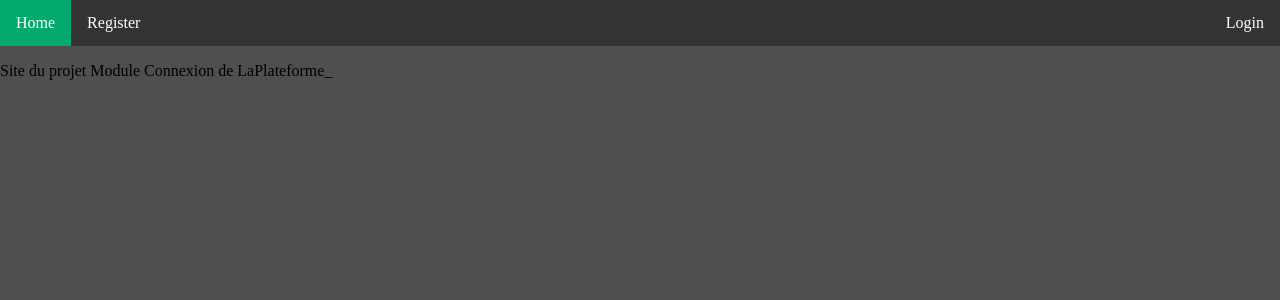
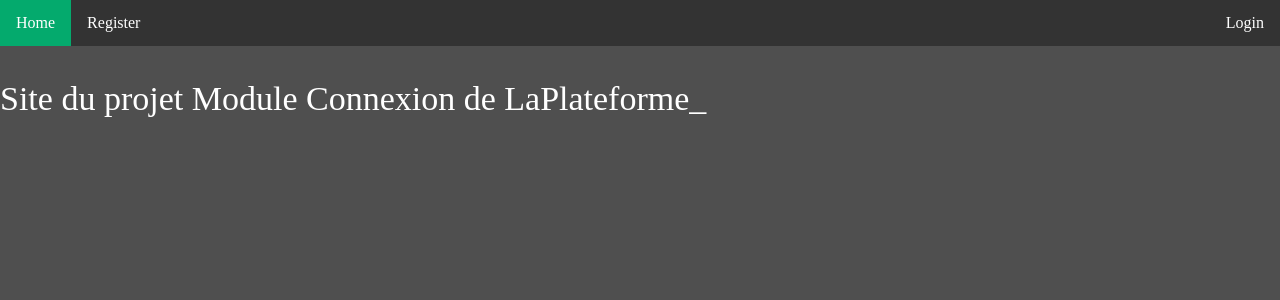
Before and after one commit to karim-pierre-zennoune/module-connexion, a PHP site: page / in a window 1280 px wide. Shown: the top 300 px of the page. Run offline with PHP 8.4, Linux system fonts and the light colour scheme.

Commit message:
minor css changes

```diff
--- a/index.php
+++ b/index.php
@@ -34,12 +34,12 @@
     <?php
     if (SessionManager::is_logged() && isset($_SESSION["prenom"])) { ?>
 
-        <p class="warning">Welcome <?= $_SESSION["prenom"] ?> </p>
+        <p class="warning message">Welcome <?= $_SESSION["prenom"] ?> </p>
 
         <?php
     }
     ?>
-    <p>Site du projet Module Connexion de LaPlateforme_</p>
+    <p class="message">Site du projet Module Connexion de LaPlateforme_</p>
 
 
 </body>
--- a/style.css
+++ b/style.css
@@ -1,3 +1,8 @@
+.message {
+  font-size: 34px;
+  color: white;
+}
+
 .warning {
   font-size: 56px;
 }
@@ -7,6 +12,7 @@
 table {
   border-collapse: collapse;
   margin: auto;
+  color: white;
 }
 
 td,
```
